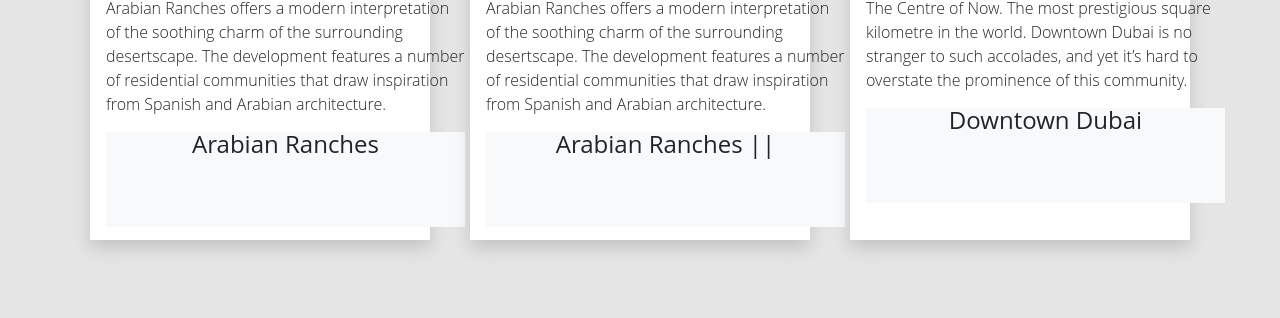
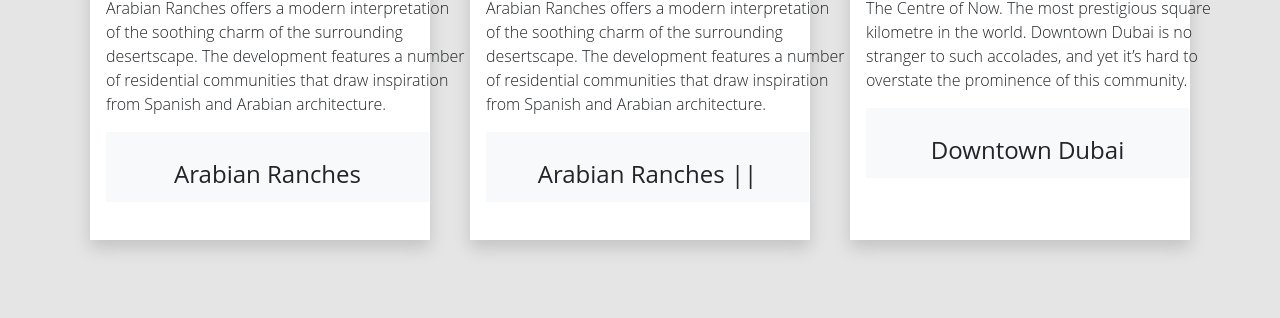
Before and after one commit to ParalkarDhananjay/Test, a plain HTML site: page index.html in a window 1280 px wide. Shown: the part 355-673 px from the top of the page. Drawn offline with nearby package versions, Linux system fonts and the light colour scheme.

Commit message:
Update style.css

```diff
--- a/style.css
+++ b/style.css
@@ -64,14 +64,15 @@
   font-weight: 600;
   background-color: #f8f9fa;
   font-family: Open Sans;
-
-  height: 95px;
+  padding: 30px;
+  height: 70px;
   font-size: 24px;
   font-weight: 400;
   line-height: 24px;
   letter-spacing: 0em;
   text-align: center;
-  margin-bottom: 50px;
+  /*margin-bottom: 50px;*/
+  width: 90%;
 
 }
 
```
